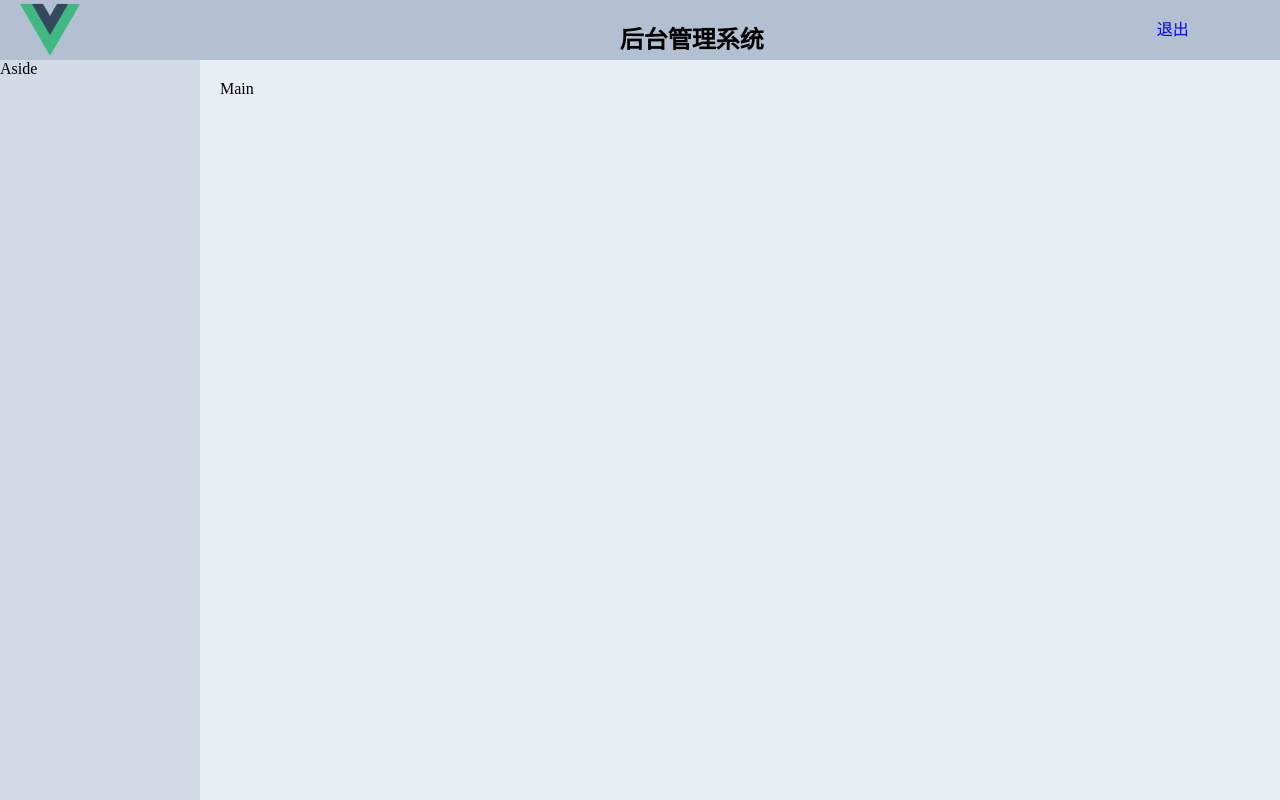
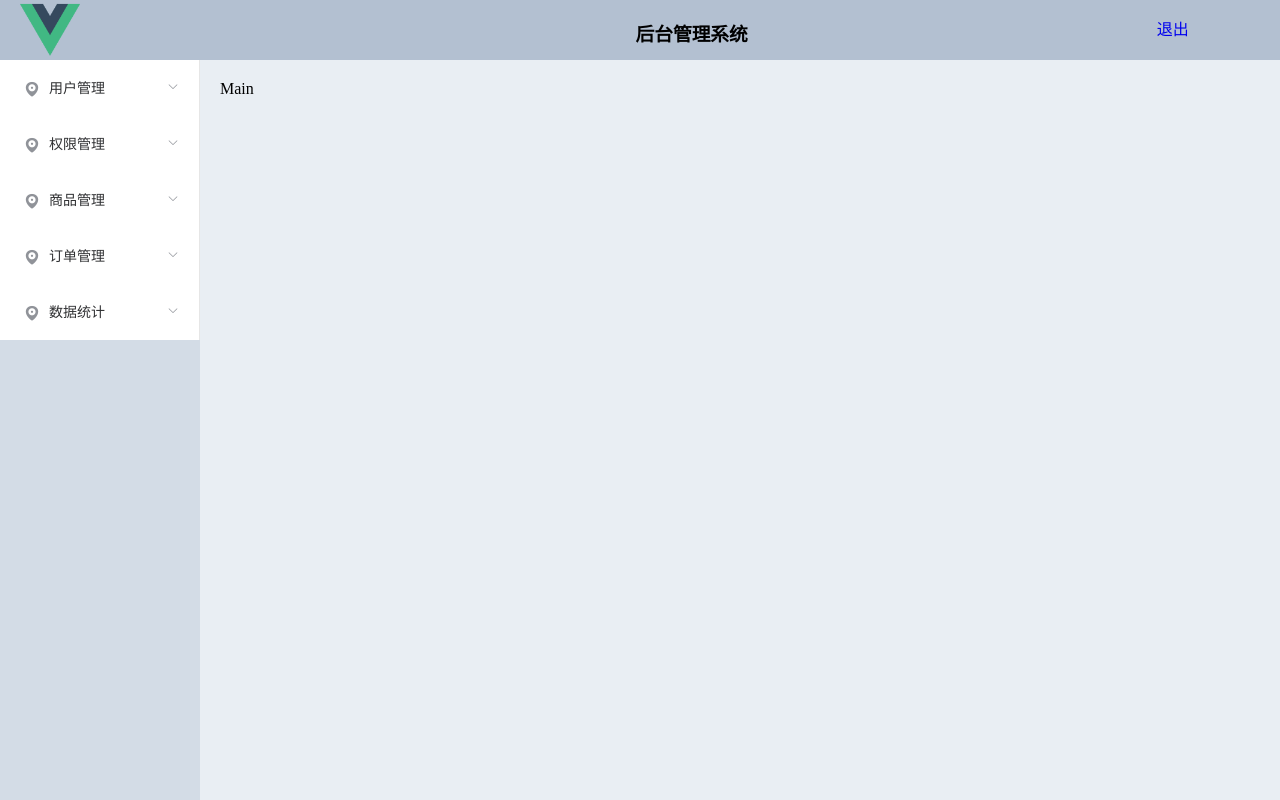
Before and after one commit to belltasker/vue_shop, a Vue app: page / in a window 1280 px wide. Built offline with nearby package versions, Linux system fonts and the light colour scheme.

Commit message:
引入导航组件-调整样式

```diff
--- a/src/components/home/home.vue
+++ b/src/components/home/home.vue
@@ -8,7 +8,7 @@
           </div>
         </el-col>
         <el-col :span="18" class="middle">
-          <h2>后台管理系统</h2>
+          <h3>后台管理系统</h3>
         </el-col>
         <el-col :span="2">
           <div class="grid-content bg-purple">
@@ -18,7 +18,81 @@
       </el-row>
     </el-header>
     <el-container>
-      <el-aside class="aside" width="200px">Aside</el-aside>
+      <el-aside class="aside" width="200px">
+        <el-menu :unique-opened="true">
+          <!-- 1 -->
+          <el-submenu index="1">
+            <template slot="title">
+              <i class="el-icon-location"></i>
+              <span>用户管理</span>
+            </template>
+            <el-menu-item index="1-1">
+              <i class="el-icon-circle-check"></i>
+              <span>用户列表</span>
+            </el-menu-item>
+          </el-submenu>
+
+          <!-- 2 -->
+          <el-submenu index="2">
+            <template slot="title">
+              <i class="el-icon-location"></i>
+              <span>权限管理</span>
+            </template>
+            <el-menu-item index="2-1">
+              <i class="el-icon-circle-check"></i>
+              <span>角色列表</span>
+            </el-menu-item>
+            <el-menu-item index="2-1">
+              <i class="el-icon-circle-check"></i>
+              <span>权限列表</span>
+            </el-menu-item>
+          </el-submenu>
+
+          <!-- 3 -->
+          <el-submenu index="3">
+            <template slot="title">
+              <i class="el-icon-location"></i>
+              <span>商品管理</span>
+            </template>
+            <el-menu-item index="3-1">
+              <i class="el-icon-circle-check"></i>
+              <span>商品列表</span>
+            </el-menu-item>
+            <el-menu-item index="3-1">
+              <i class="el-icon-circle-check"></i>
+              <span>分类参数</span>
+            </el-menu-item>
+            <el-menu-item index="3-1">
+              <i class="el-icon-circle-check"></i>
+              <span>商品分类</span>
+            </el-menu-item>
+          </el-submenu>
+
+          <!-- 4 -->
+          <el-submenu index="4">
+            <template slot="title">
+              <i class="el-icon-location"></i>
+              <span>订单管理</span>
+            </template>
+            <el-menu-item index="4-1">
+              <i class="el-icon-circle-check"></i>
+              <span>订单列表</span>
+            </el-menu-item>
+          </el-submenu>
+
+          <!-- 5 -->
+          <el-submenu index="5">
+            <template slot="title">
+              <i class="el-icon-location"></i>
+              <span>数据统计</span>
+            </template>
+            <el-menu-item index="5-1">
+              <i class="el-icon-circle-check"></i>
+              <span>数据报表</span>
+            </el-menu-item>
+          </el-submenu>
+        </el-menu>
+      </el-aside>
       <el-main class="main">Main</el-main>
     </el-container>
   </el-container>
```
